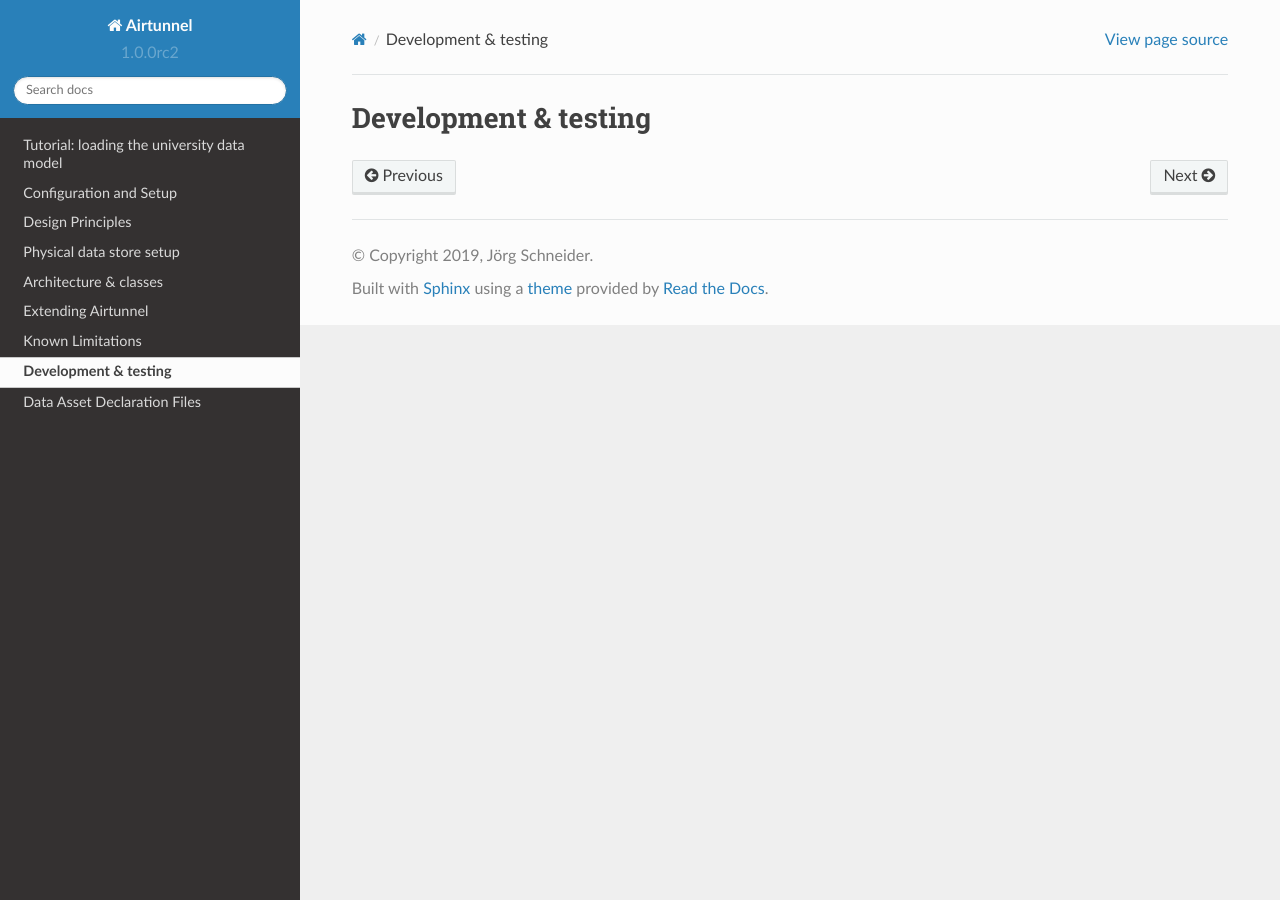
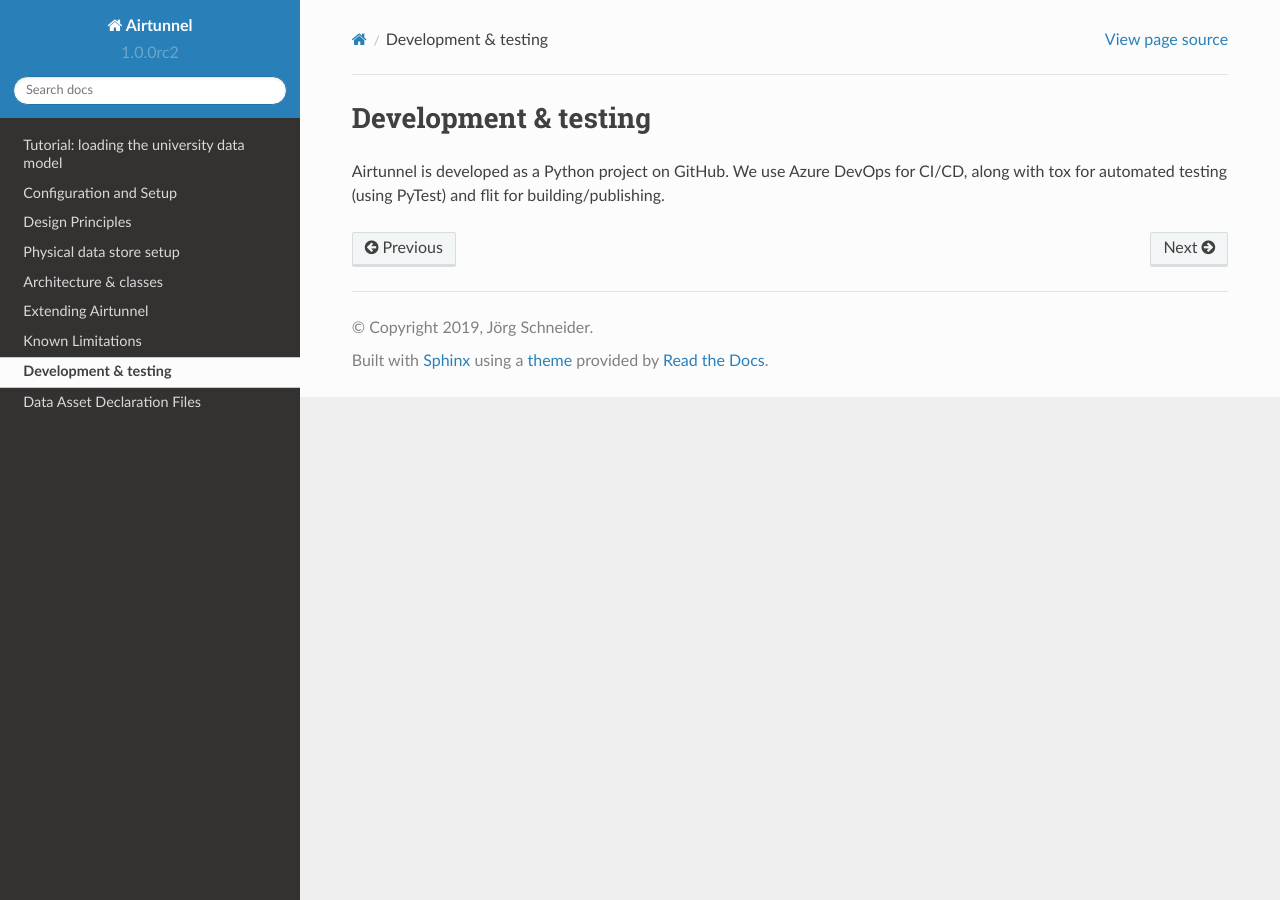
Before and after one commit to joerg-schneider/airtunnel, a Sphinx documentation site: the page built from docs/development.rst, in a window 1280 px wide. Built offline with Sphinx 7.4.7 and the Read the Docs theme 2.0.0, drawn with Linux system fonts in a browser that asks for light colours; pages that are not in the unit, such as notebooks, are missing from menus.

Commit message:
add section on development and testing

```diff
--- a/docs/development.rst
+++ b/docs/development.rst
@@ -1,2 +1,5 @@
 Development & testing
 =====================
+
+Airtunnel is developed as a Python project on GitHub. We use Azure DevOps for CI/CD, along with tox for automated
+testing (using PyTest) and flit for building/publishing.
```
